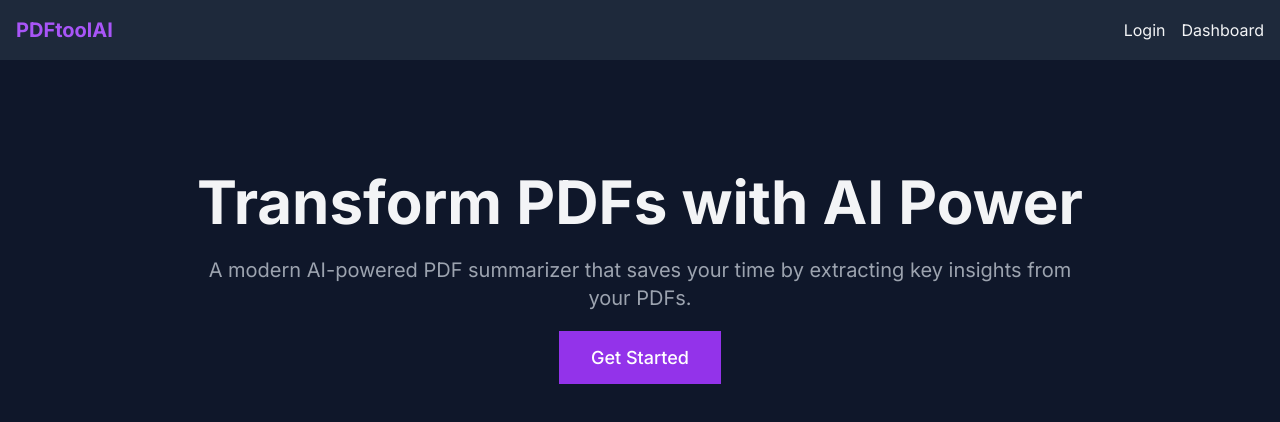
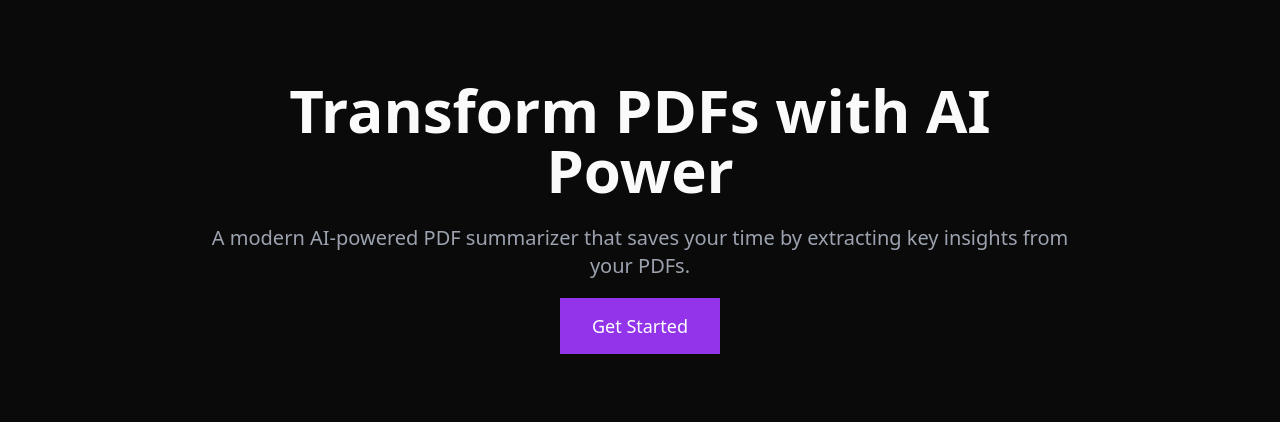
Before and after one commit to neilnicky/zap-pdf-ai, a Next.js app: page / in a window 1280 px wide. Shown: the top 422 px of the page. Built offline with nearby package versions, Linux system fonts and the light colour scheme.

Commit message:
refactor: update app layout structure

```diff
--- a/src/app/layout.tsx
+++ b/src/app/layout.tsx
@@ -1,9 +1,6 @@
+import { ClerkProvider } from "@clerk/nextjs";
 import type { Metadata } from "next";
-import { Inter } from "next/font/google";
-import Navbar from "@/components/Navbar";
 import "./globals.css";
-
-const inter = Inter({ subsets: ["latin"] });
 
 export const metadata: Metadata = {
   title: "ZapPDFAI - AI PDF Summarizer",
@@ -16,11 +13,10 @@ export default function RootLayout({
   children: React.ReactNode;
 }) {
   return (
-    <html lang="en">
-      <body className={`${inter.className} bg-gray-900 text-gray-100`}>
-        <Navbar />
-        <main className="min-h-screen p-4 md:p-8">{children}</main>
-      </body>
-    </html>
+    <ClerkProvider>
+      <html lang="en">
+        <body>{children}</body>
+      </html>
+    </ClerkProvider>
   );
 }
```
